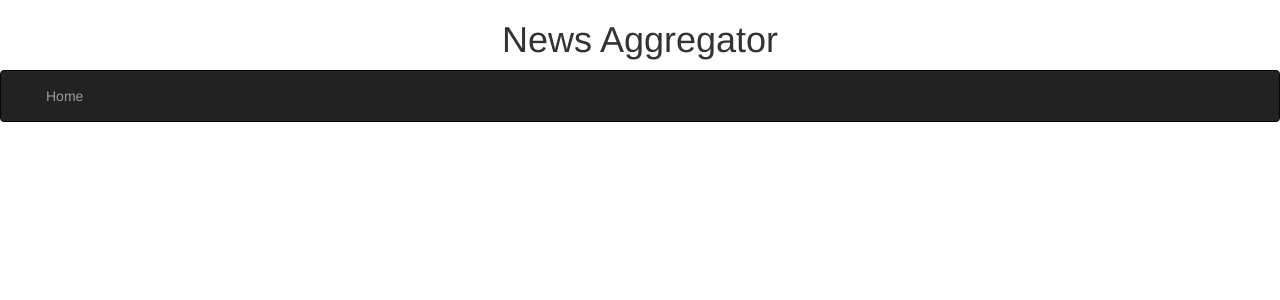
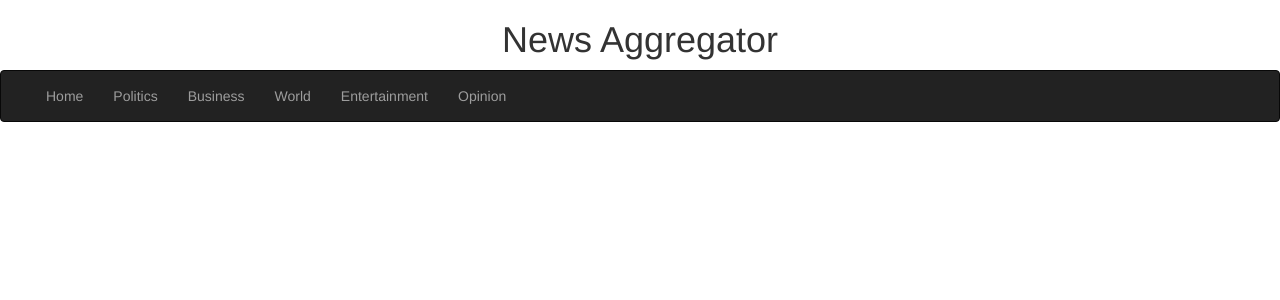
Before and after one commit to Matthew-W-G/news-aggregator, a Django app: page / in a window 1280 px wide. Shown: the top 300 px of the page. Run offline with Django 4.2, Linux system fonts and the light colour scheme; data that the repository does not hold is empty; some libraries are stand-ins or nearby versions.

Commit message:
Added newsfeed implementations for the remaining tabs

```diff
--- a/news/admin.py
+++ b/news/admin.py
@@ -1,7 +1,4 @@
 from django.contrib import admin
 from .models import NewsPiece
-from .models import HeadlineBasket
-
 
 admin.site.register(NewsPiece)
-admin.site.register(HeadlineBasket)
--- a/news/templates/news/NewsPiece_list.html
+++ b/news/templates/news/NewsPiece_list.html
@@ -4,14 +4,16 @@
         <div>
             {% for n in NewsPiece%}
                 <div>
+                    <img class="pull-left" src="https://logo.clearbit.com/NewYorkTimes.com"/>
+                </div>
+                <div>
                     <h1>
-                        {{ n.title }}
+                        <a href="{{ n.url }}">
+                            {{ n.title }}
+                        </a>
                     </h1>
-                    <h2>
+                    <h3>
                         {{ n.blurb }}
-                    </h2>
-                    <h3>
-                        {{ n.source }}
                     </h3>
                 </div>
             {% endfor %}
--- a/news/templates/news/base.html
+++ b/news/templates/news/base.html
@@ -13,22 +13,38 @@
     <h1>News Aggregator</h1>
 </div>
 <nav class="navbar navbar-inverse">
-    <div class="container-fluid">
+    <div class="container-fluid" >
         <div class="navbar-header">
             <a class="navbar-brand"></a>
         </div>
-        <ul class="nav navbar-nav">
+        <ul class="nav navbar-nav" >
             <li>
-                <a href="#">Home</a>
+                <a href="{% url 'news-home' %}">Home</a>
+            </li>
+            <li>
+                <a href="{% url 'news-politics' %}">Politics</a>
+            </li>
+            <li>
+                <a href="{% url 'news-business' %}">Business</a>
+            </li>
+            <li>
+                <a href="{% url 'news-world' %}">World</a>
+            </li>
+            <li>
+                <a href="{% url 'news-entertainment' %}">Entertainment</a>
+            </li>
+            <li>
+                <a href="{% url 'news-opinion' %}">Opinion</a>
             </li>
         </ul>
     </div>
 </nav>
-<div>
-    {% block content %}
-    {% endblock %}
-
+<div class="container">
+    <div class="col-mx-5">
+        {% block content %}
+        {% endblock %}
+    </div>
 </div>
-
+<script src="https://cdn.jsdelivr.net/npm/bootstrap@5.0.2/dist/js/bootstrap.bundle.min.js" integrity="sha384-MrcW6ZMFYlzcLA8Nl+NtUVF0sA7MsXsP1UyJoMp4YLEuNSfAP+JcXn/tWtIaxVXM" crossorigin="anonymous"></script>
 </body>
 </html>
--- a/news/urls.py
+++ b/news/urls.py
@@ -1,7 +1,12 @@
 from django.urls import path
-from .views import NewsPieceListView
-from . import views
+from .views import HomeListView, PoliticsListView, BusinessListView, \
+   WorldListView, EntertainmentListView, OpinionListView
 
 urlpatterns = [
-    path('', NewsPieceListView.as_view(), name='news-home')
+    path('', HomeListView.as_view(), name='news-home'),
+    path('Politics/', PoliticsListView.as_view(), name='news-politics'),
+    path('Business/', BusinessListView.as_view(), name='news-business'),
+    path('World/', WorldListView.as_view(), name='news-world'),
+    path('Entertainment/', EntertainmentListView.as_view(), name='news-entertainment'),
+    path('Opinion/', OpinionListView.as_view(), name='news-opinion')
 ]
--- a/news/views.py
+++ b/news/views.py
@@ -1,49 +1,86 @@
-from django.shortcuts import render
 from django.views.generic import ListView
 from .models import NewsPiece
-from .models import HeadlineBasket
-import json, requests
 from newsapi.newsapi_client import NewsApiClient
 from datetime import datetime, timezone
 from dateutil import parser
-
+from news import news_logic
 newsapi = NewsApiClient(api_key='92c75fd3c7704a00b972bbc242b9907c')
 
-class NewsPieceListView(ListView):
-    top_headlines = newsapi.get_top_headlines(language='en', country='us')
 
+class HomeListView(ListView):
+    news_logic.remove_outdated('Front page')
 
-    top_headline_articles = HeadlineBasket(title="Top Headlines")
-    top_headline_articles.save()
+    new_front_headlines = newsapi.get_top_headlines(language='en', country='us').get('articles')
 
+    news_logic.add_articles(new_front_headlines, 'Front page')
 
-    for ar in top_headlines.get('articles'):
-        if ar.get('title') not in str(top_headline_articles.newspiece_set.all()):
-            NewsPiece(title=ar.get('title'),
-                    blurb=ar.get('description'),
-                    source=ar.get('source').get('name'),
-                    url=ar.get('url'),
-                    date=ar.get('publishedAt'),
-                    headline=top_headline_articles
-                    ).save()
-
-
-    for ar in top_headline_articles.newspiece_set.all():
-        datetime_object = parser.parse(ar.date)
-        time_since_publish = datetime.now(timezone.utc) - datetime_object
-        if time_since_publish.days >= 1:
-            ar.delete()
-
-
-    queryset = top_headline_articles.newspiece_set.all()
+    queryset = NewsPiece.objects.filter(category = 'Front page')
     model = NewsPiece
     context_object_name = 'NewsPiece'
 
 
 
-class EconomyListView(ListView):
+class PoliticsListView(ListView):
+    news_logic.remove_outdated('Politics')
+
+    new_politics_headlines = newsapi.get_everything(q='Biden Trump Senate Congress Obama Supreme Court D.C. Election'
+                                                    , language='en').get('articles')
+
+    news_logic.add_articles(new_politics_headlines, 'Politics')
+
+    queryset = NewsPiece.objects.filter(category = 'Politics')
+    model = NewsPiece
+    context_object_name = 'NewsPiece'
+    template_name = 'news/NewsPiece_list.html'
+
+
+class BusinessListView(ListView):
+    news_logic.remove_outdated('Business')
+
+    new_front_headlines = newsapi.get_top_headlines(language='en', category='business', country='us').get('articles')
+
+    news_logic.add_articles(new_front_headlines, 'Business')
+
+    queryset = NewsPiece.objects.filter(category = 'Business')
+    model = NewsPiece
+    context_object_name = 'NewsPiece'
     model = NewsPiece
 
+class WorldListView(ListView):
+    news_logic.remove_outdated('World')
+    for ar in NewsPiece.objects.filter(category = 'World'):
+            ar.delete()
 
-class PoliticsListView(ListView):
+    countries = ['ru', 'gb', 'fr', 'au', 'ch','hk', 'br','tw','gr', 'nz', 'jp']
+    for c in countries:
+        new_world_headlines = newsapi.get_top_headlines(language='en', category='general', country=c, page=2).get('articles')
+        news_logic.add_articles(new_world_headlines, 'World')
+
+    queryset = NewsPiece.objects.filter(category = 'World')
     model = NewsPiece
+    context_object_name = 'NewsPiece'
+    model = NewsPiece
+
+class EntertainmentListView(ListView):
+    news_logic.remove_outdated('Entertainment')
+
+    new_front_headlines = newsapi.get_top_headlines(language='en', category='entertainment', country='us').get('articles')
+
+    news_logic.add_articles(new_front_headlines, 'Entertainment')
+
+    queryset = NewsPiece.objects.filter(category = 'Entertainment')
+    model = NewsPiece
+    context_object_name = 'NewsPiece'
+    model = NewsPiece
+
+class OpinionListView(ListView):
+    news_logic.remove_outdated('Opinion')
+
+    new_politics_headlines = newsapi.get_everything(qintitle='Opinion', language='en').get('articles')
+
+    news_logic.add_articles(new_politics_headlines, 'Opinion')
+
+    queryset = NewsPiece.objects.filter(category = 'Opinion')
+    model = NewsPiece
+    context_object_name = 'NewsPiece'
+    template_name = 'news/NewsPiece_list.html'
```
Also changed, not shown: news/models.py (+7 -15 lines), news/news_logic.py (added, +21 -0 lines).
